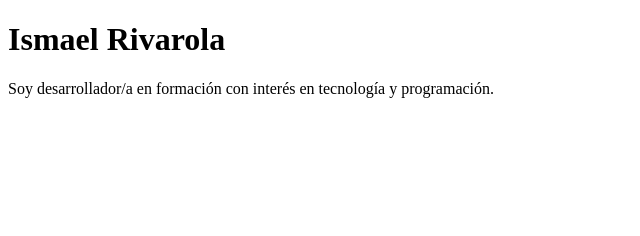
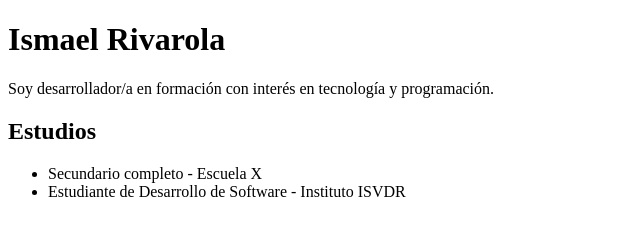
Before and after one commit to Ismael-Rivarola/curriculum-html, a plain HTML site: page index.html in a window 1280 px wide. Shown: the whole page, without its empty margins (0-640 px from the left). Drawn offline with Linux system fonts and the light colour scheme.

Commit message:
Agregada sección de estudios

```diff
--- a/index.html
+++ b/index.html
@@ -6,5 +6,11 @@
 <body>
   <h1>Ismael Rivarola</h1>
   <p>Soy desarrollador/a en formación con interés en tecnología y programación.</p>
+  <h2>Estudios</h2>
+<ul>
+  <li>Secundario completo - Escuela X</li>
+  <li>Estudiante de Desarrollo de Software - Instituto ISVDR</li>
+</ul>
+
 </body>
 </html>
```
